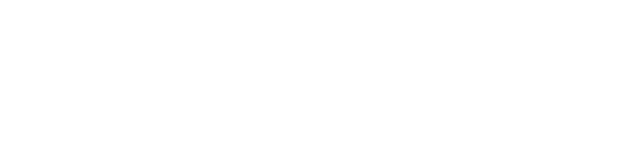
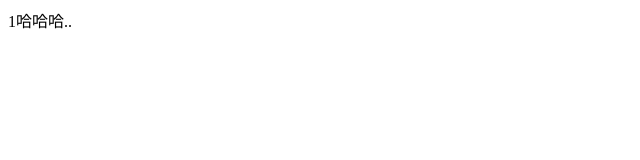
Before and after one commit to king-why/SSH-cs, a plain HTML site: page index.html in a window 1280 px wide. Shown: the full height of the page, 0-640 px from the left. Drawn offline with Linux system fonts and the light colour scheme.

Commit message:
why分支创建

```diff
--- /dev/null
+++ b/index.css
@@ -0,0 +1 @@
+/* why */
--- a/index.html
+++ b/index.html
@@ -9,7 +9,7 @@
 </head>
 
 <body>
-    <div></div>
+    <div>1哈哈哈..</div>
 </body>
 
 </html>
```
